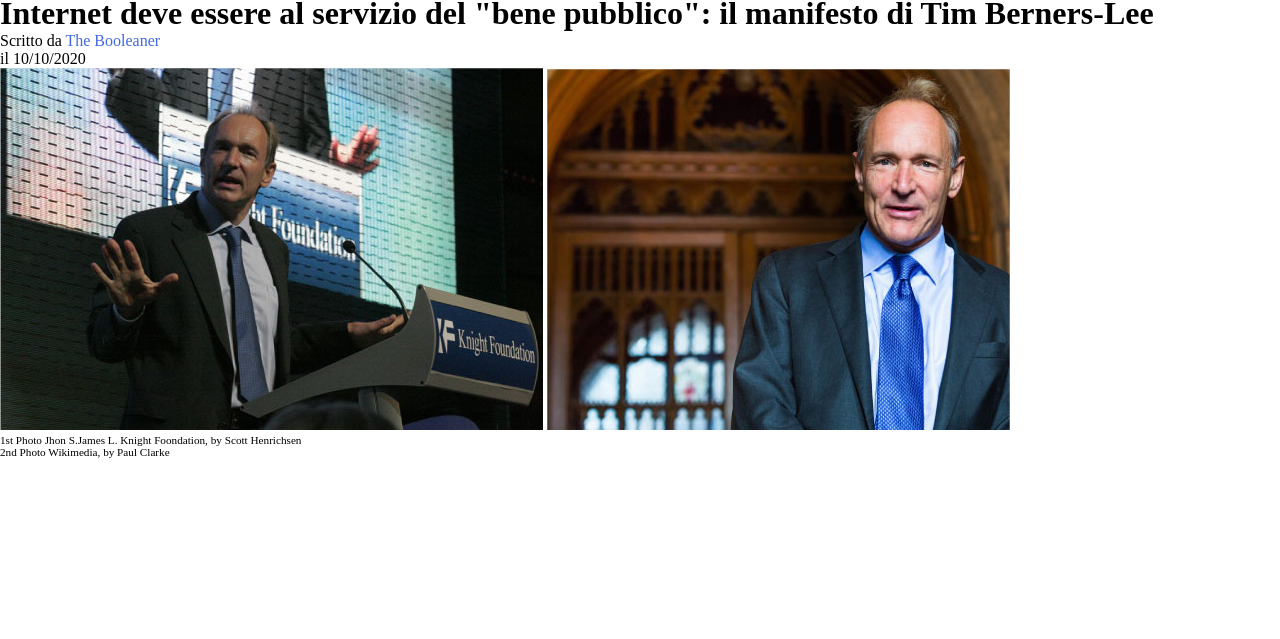
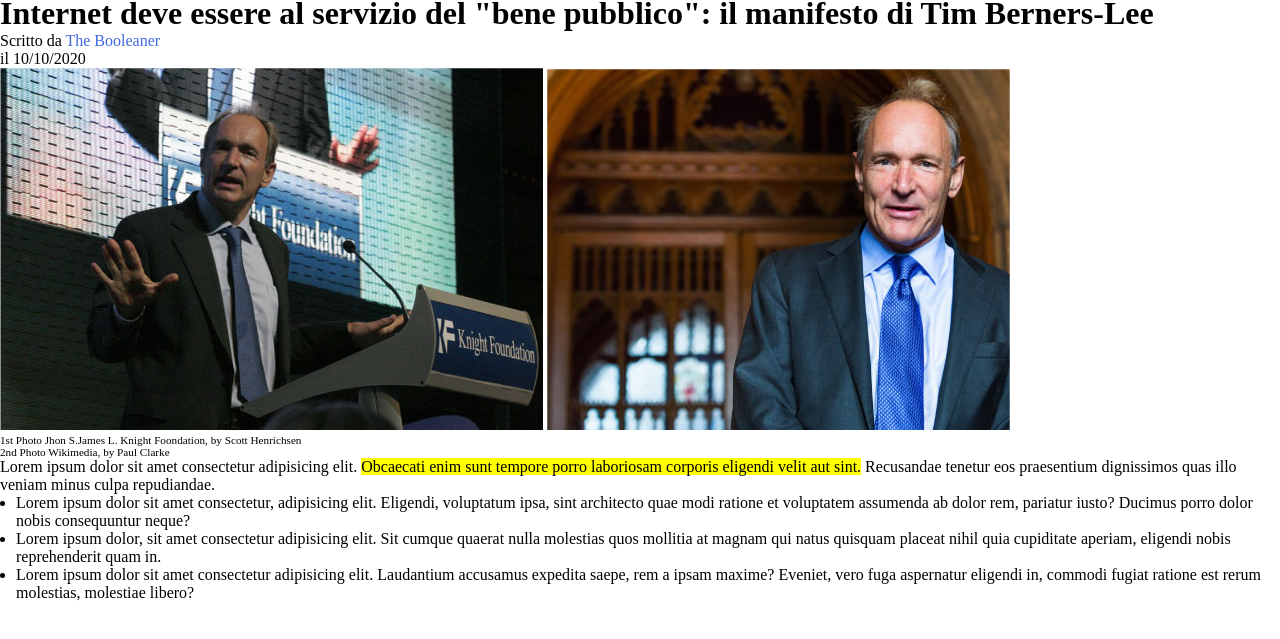
Before and after one commit to SimonePavone97/html-css-booleaner, a plain HTML site: page index.html in a window 1280 px wide. Shown: the part 101-740 px from the top of the page. Drawn offline with Linux system fonts and the light colour scheme.

Commit message:
Aggiunta lista

```diff
--- a/asset/css/style.css
+++ b/asset/css/style.css
@@ -24,3 +24,11 @@
 .f-small{
     font-size: 0.7em;
 }
+
+.giallo{
+    background-color: yellow;
+}
+
+li{
+    margin-left: 1em;
+}
--- a/index.html
+++ b/index.html
@@ -32,8 +32,15 @@
             <p>1st Photo Jhon S.James L. Knight Foondation, by Scott Henrichsen</p>
             <p>2nd Photo Wikimedia, by Paul Clarke</p>
         </div>
+        <p>Lorem ipsum dolor sit amet consectetur adipisicing elit. <span class="giallo">Obcaecati enim sunt tempore porro laboriosam corporis eligendi velit aut sint.</span> Recusandae tenetur eos praesentium dignissimos quas illo veniam minus culpa repudiandae.</p>
 
+        <ul>
+            <li>Lorem ipsum dolor sit amet consectetur, adipisicing elit. Eligendi, voluptatum ipsa, sint architecto quae modi ratione et voluptatem assumenda ab dolor rem, pariatur iusto? Ducimus porro dolor nobis consequuntur neque?</li>
+            <li>Lorem ipsum dolor, sit amet consectetur adipisicing elit. Sit cumque quaerat nulla molestias quos mollitia at magnam qui natus quisquam placeat nihil quia cupiditate aperiam, eligendi nobis reprehenderit quam in.</li>
+            <li>Lorem ipsum dolor sit amet consectetur adipisicing elit. Laudantium accusamus expedita saepe, rem a ipsam maxime? Eveniet, vero fuga aspernatur eligendi in, commodi fugiat ratione est rerum molestias, molestiae libero?</li>
+        </ul>
     </main>
+
     <!--Footer-->
     <footer>
 
```
